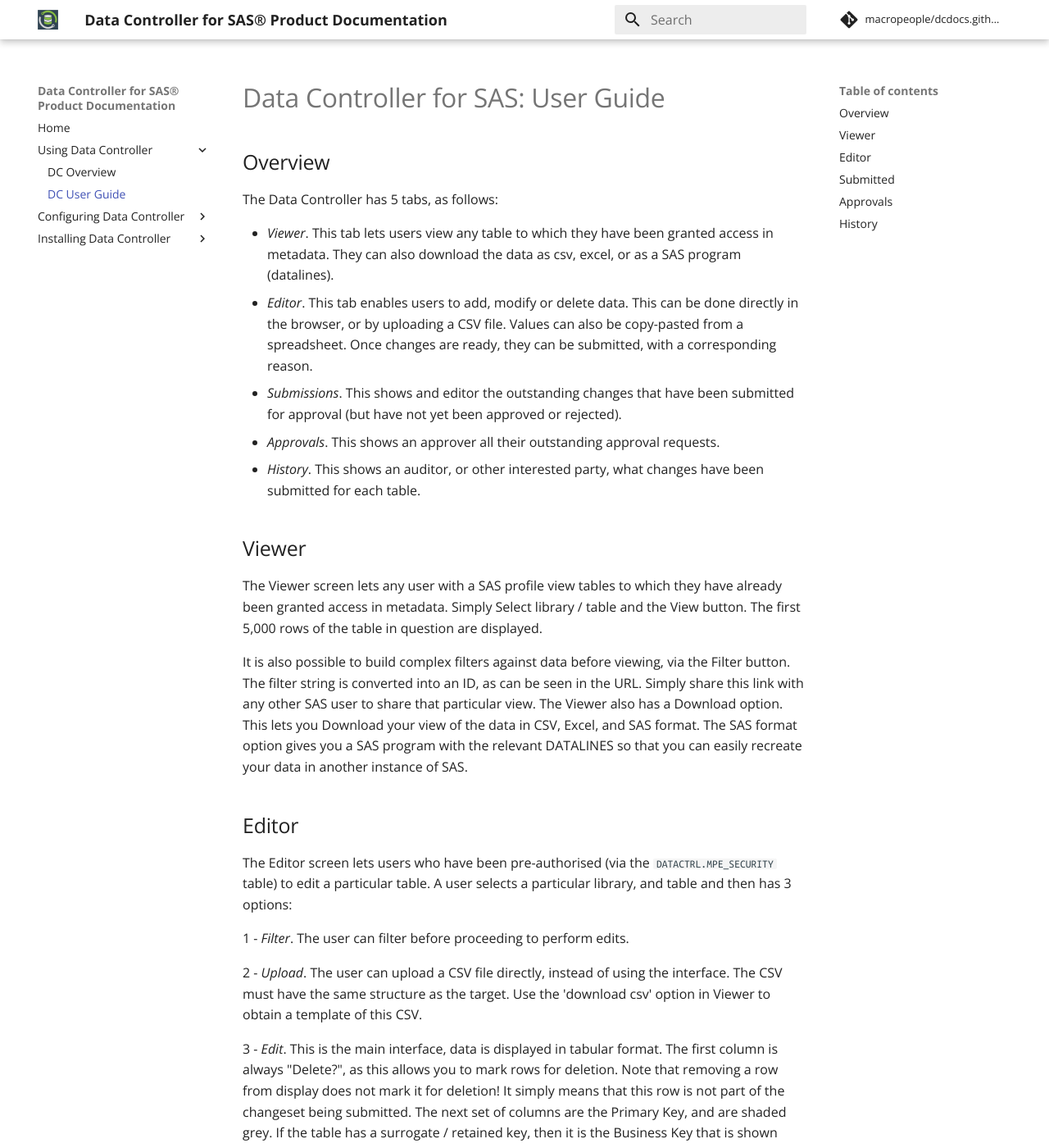
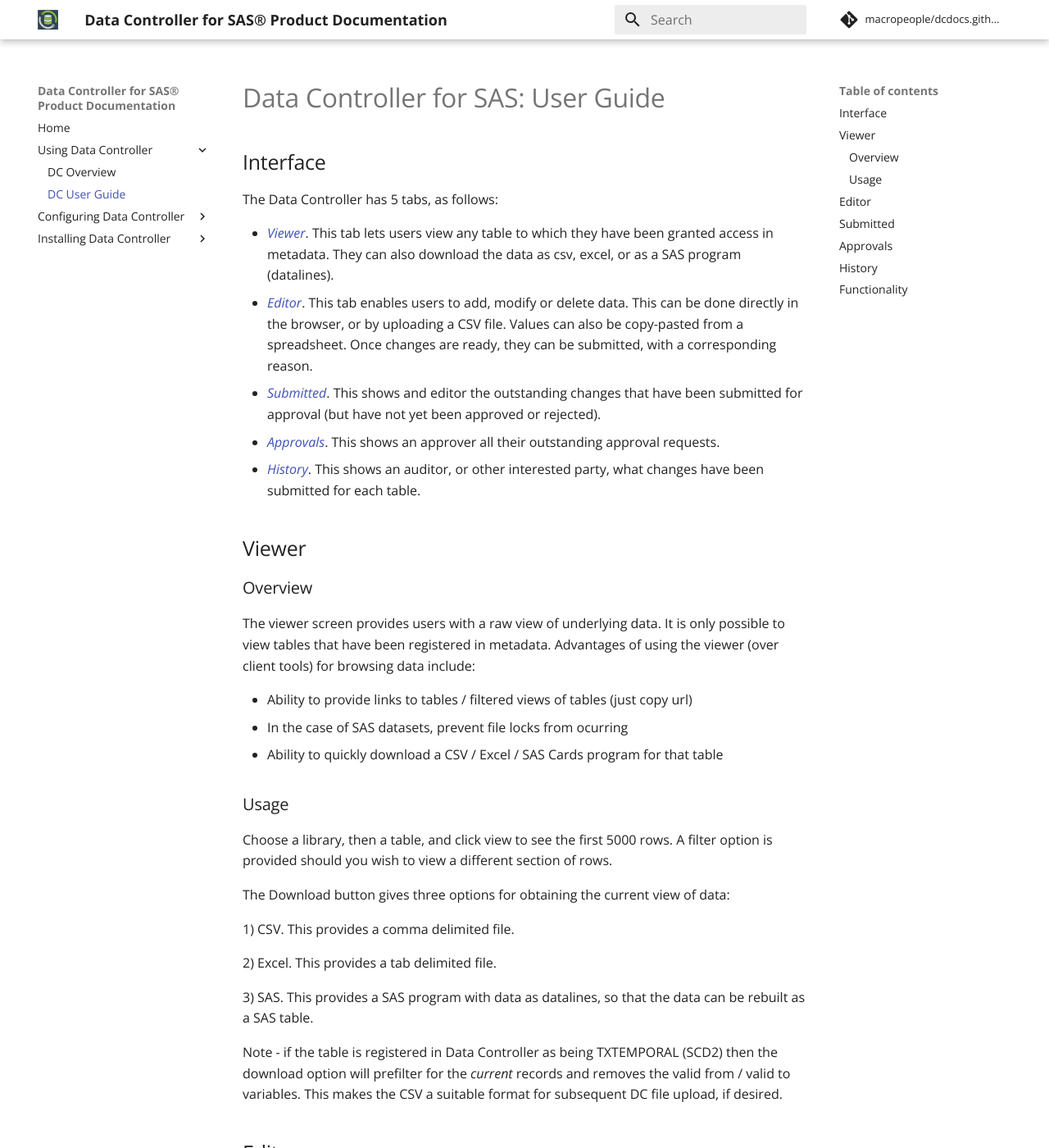
Before and after one commit to datacontroller/docs.datacontroller.io, an MkDocs documentation site: the page built from docs/dc-userguide.md, in a window 1280 px wide and 1400 px high. Shown: the whole window at 82% size. Built offline with MkDocs 1.6.1 and Material for MkDocs 9.7.7, drawn with Linux system fonts in a browser that asks for light colours; comment, search, counter and statistics services are not loaded; old or Windows-style settings are respelled for this version of MkDocs; some of the changed text lies outside the part shown.

```diff
--- a/docs/dc-userguide.md
+++ b/docs/dc-userguide.md
@@ -1,21 +1,38 @@
 # Data Controller for SAS: User Guide
 
-## Overview
+## Interface
 
 The Data Controller has 5 tabs, as follows:
 
-* *Viewer*.  This tab lets users view any table to which they have been granted access in metadata.  They can also download the data as csv, excel, or as a SAS program (datalines).
-* *Editor*.  This tab enables users to add, modify or delete data. This can be done directly in the browser, or by uploading a CSV file. Values can also be copy-pasted from a spreadsheet. Once changes are ready, they can be submitted, with a corresponding reason.
-* *Submissions*.  This shows and editor the outstanding changes that have been submitted for approval (but have not yet been approved or rejected).
-* *Approvals*.  This shows an approver all their outstanding approval requests.
-* *History*.  This shows an auditor, or other interested party, what changes have been submitted for each table.
+* *[Viewer](#viewer)*.  This tab lets users view any table to which they have been granted access in metadata.  They can also download the data as csv, excel, or as a SAS program (datalines).
+* *[Editor](#editor)*.  This tab enables users to add, modify or delete data. This can be done directly in the browser, or by uploading a CSV file. Values can also be copy-pasted from a spreadsheet. Once changes are ready, they can be submitted, with a corresponding reason.
+* *[Submitted](#submitted)*.  This shows and editor the outstanding changes that have been submitted for approval (but have not yet been approved or rejected).
+* *[Approvals](#approvals)*.  This shows an approver all their outstanding approval requests.
+* *[History](#history)*.  This shows an auditor, or other interested party, what changes have been submitted for each table.
 
 ## Viewer
 
-The Viewer screen lets any user with a SAS profile view tables to which they have already been granted access in metadata.  Simply Select library / table and the View button.  The first 5,000 rows of the table in question are displayed.
+### Overview
+The viewer screen provides users with a raw view of underlying data.  It is only possible to view tables that have been registered in metadata.
+Advantages of using the viewer (over client tools) for browsing data include:
 
-It is also possible to build complex filters against data before viewing, via the Filter button.  The filter string is converted into an ID, as can be seen in the URL.  Simply share this link with any other SAS user to share that particular view.
-The Viewer also has a Download option.  This lets you Download your view of the data in CSV, Excel, and SAS format.  The SAS format option gives you a SAS program with the relevant DATALINES so that you can easily recreate your data in another instance of SAS.
+* Ability to provide links to tables / filtered views of tables (just copy url)
+* In the case of SAS datasets, prevent file locks from ocurring
+* Ability to quickly download a CSV / Excel / SAS Cards program for that table
+
+### Usage
+Choose a library, then a table, and click view to see the first 5000 rows.
+A filter option is provided should you wish to view a different section of rows.
+
+The Download button gives three options for obtaining the current view of data:
+
+1) CSV.  This provides a comma delimited file.
+
+2) Excel.  This provides a tab delimited file.
+
+3) SAS.  This provides a SAS program with data as datalines, so that the data can be rebuilt as a SAS table.
+
+Note - if the table is registered in Data Controller as being TXTEMPORAL (SCD2) then the download option will prefilter for the _current_ records and removes the valid from / valid to variables.  This makes the CSV a suitable format for subsequent DC file upload, if desired.
 
 ## Editor
 
@@ -38,7 +55,9 @@ If you are also an approver you can approve this change yourself.
 This page shows a list of the changes you have submitted (that are not yet approved).
 
 ## Approvals
-This shows the list of changes that have been submitted to you (or your group) for approval.
+This shows the list of changes that have been submitted to you (or your groups) for approval.
 
 ## History
 View the list of changes to each table, who made the change, when, etc.
+
+## Functionality
--- a/mkdocs.yml
+++ b/mkdocs.yml
@@ -8,6 +8,7 @@ pages:
     - Tables: dcc-tables.md
     - Security: dcc-security.md
     - Selectboxes: dcc-selectbox.md
+    - Dates / Datetimes: dcc-dates.md
 - Installing Data Controller:
     - Backend: dci-backend.md
     - Frontend: dci-frontend.md
```
Also changed, not shown: docs/dcc-dates.md (added, +17 -0 lines), docs/dcc-security.md (+2 -2 lines), docs/dcc-tables.md (+6 -5 lines), docs/dcu-tableviewer.md (added, +15 -0 lines), docs/index.md (+2 -0 lines), README.txt, docs/img/dcc-dates1.png (added), docs/img/dcc-dates2.png (added), docs/img/securitytable.png.
